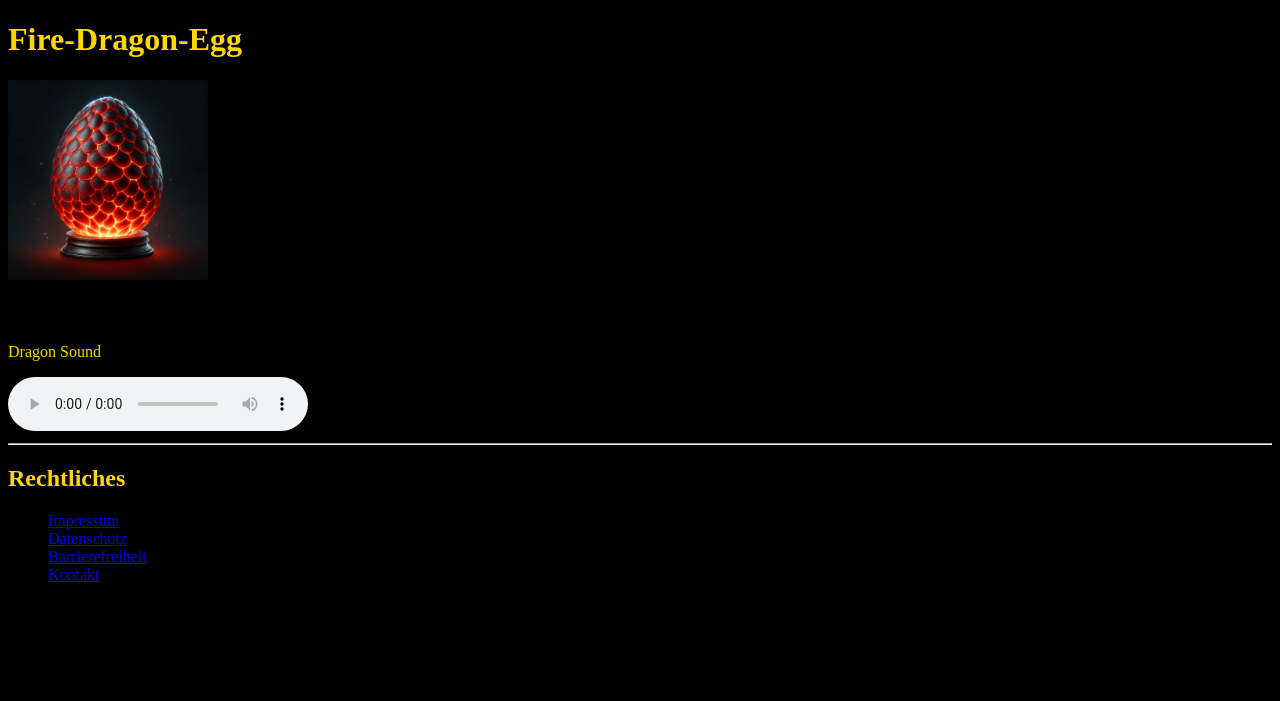
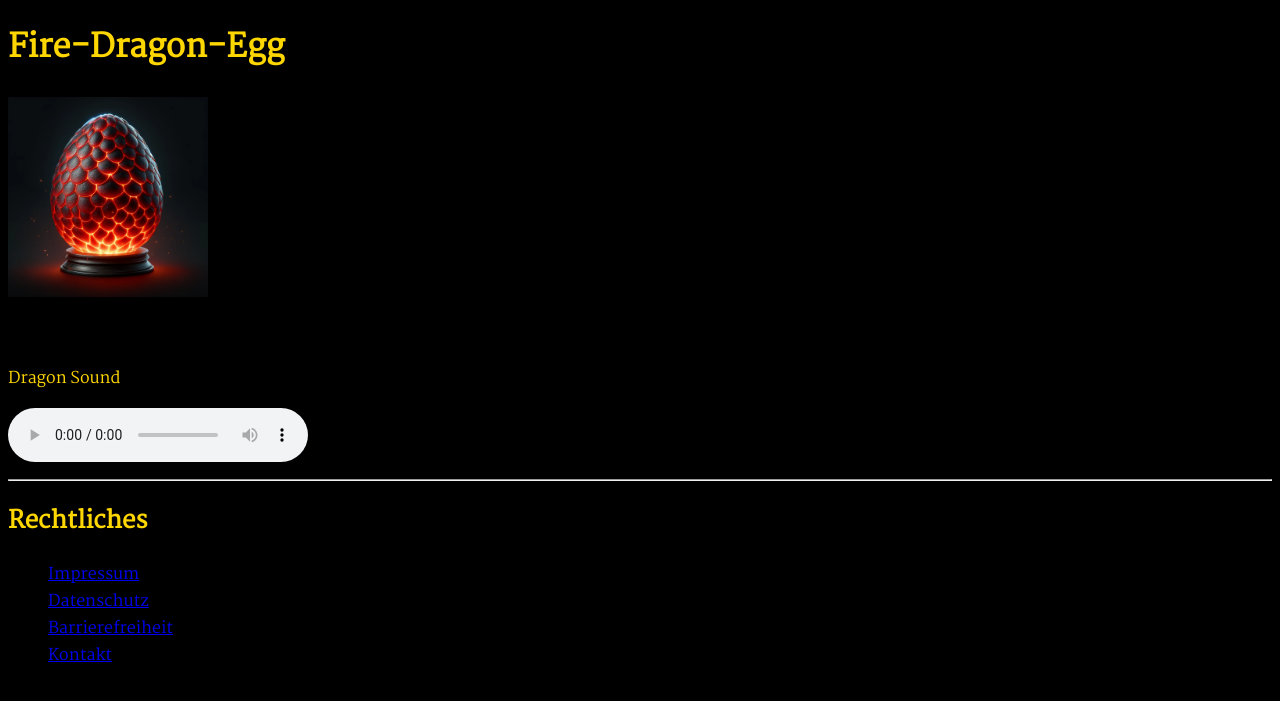
Before and after one commit to Pit0603/ProjektOnlineShop, a PHP site: page /FireDragon.html in a window 1280 px wide. Shown: the top 701 px of the page. Run offline with PHP 8.4, Linux system fonts and the light colour scheme.

Commit message:
[Pit] added fonts

```diff
--- a/style.css
+++ b/style.css
@@ -1,9 +1,18 @@
+@font-face {
+    font-family: Ringbearer;
+    src: url(RINGM___.TTF);
+}
 header{
     background-color: black;
+    font-family: Ringbearer;
 }
-
+@font-face {
+    font-family: Martel;
+    src: url(Martel-Regular.ttf);
+}
 body{
     background-color: black;
+    font-family: Martel;
 }
 footer{
     background-color: black;
```
Also changed, not shown: Martel-Regular.ttf (added), RINGM___.TTF (added), Tangerine-Regular.ttf (added).
